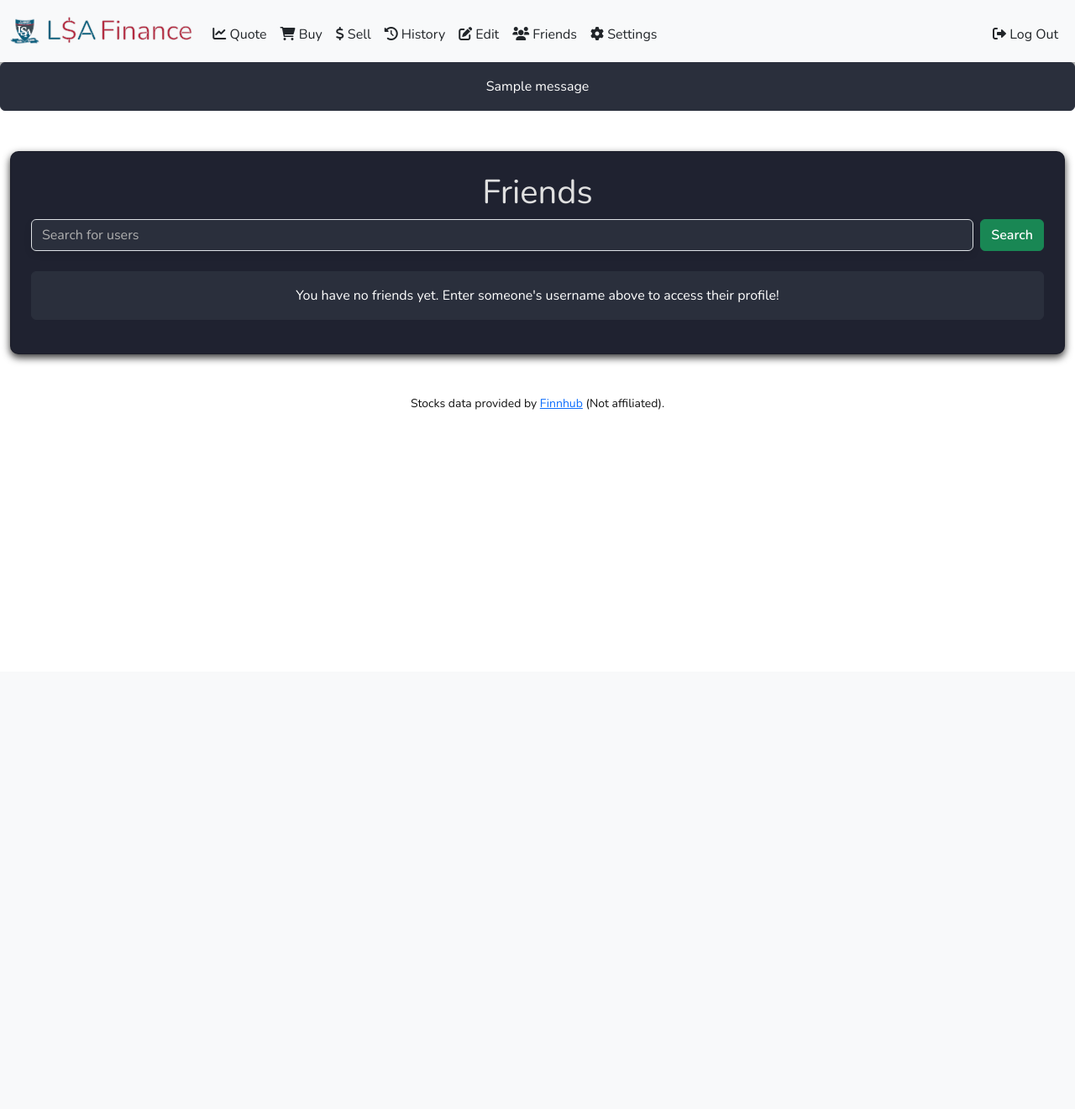
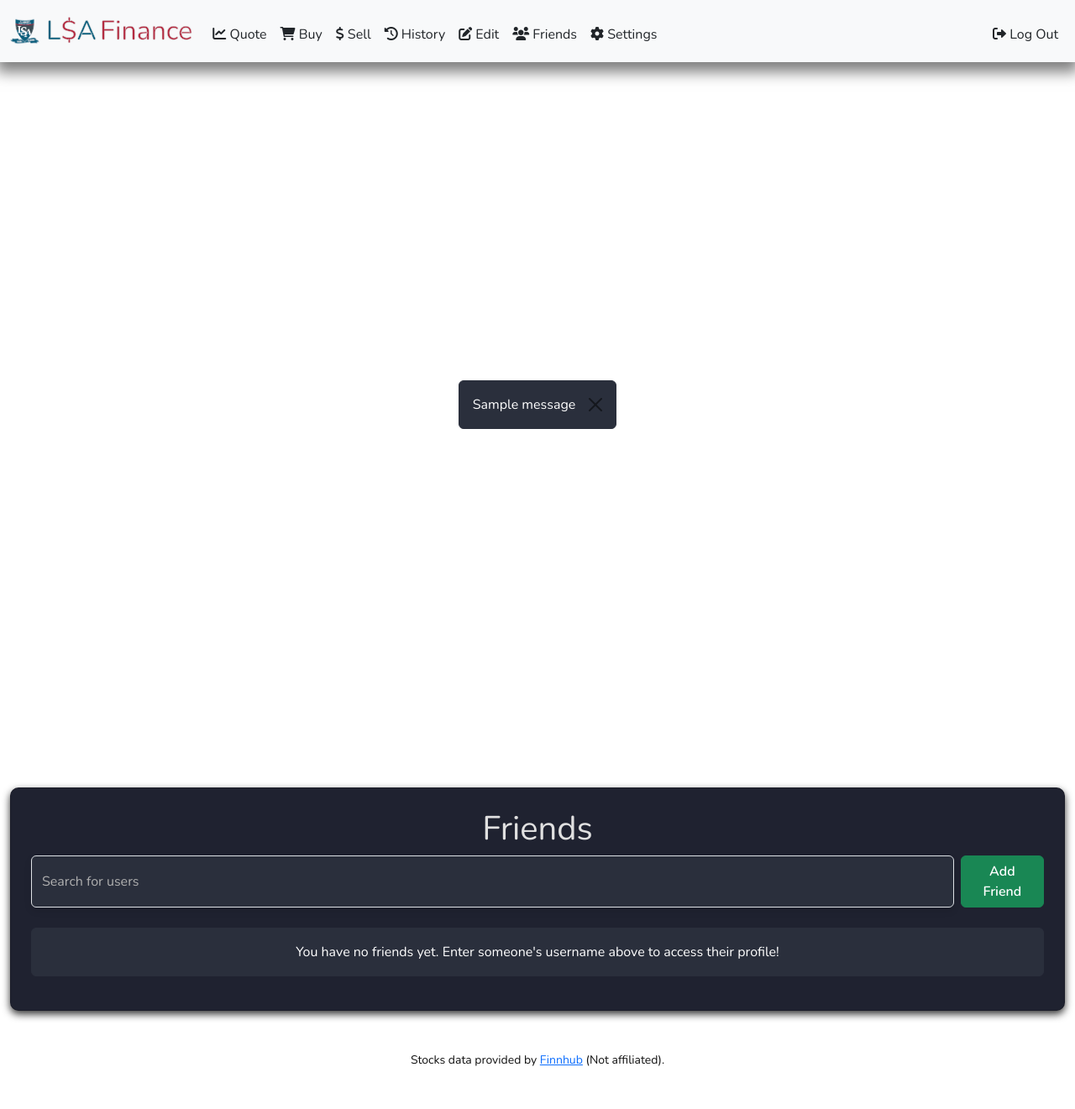
Before and after one commit to Simply-Ryan/LSA_Finance, a Flask app: page /friends in a window 1280 px wide. Shown: the whole page at 84% size. Before the commit the page ends 488 px from the top, so only its background shows below. Run offline with Flask 3, Linux system fonts and the light colour scheme; a user stored in the database is signed in; data comes from the database, SQL or seed files in the repository; both versions use the stored data as it was after the commit; tables that the repository leaves empty hold one stand-in row (values such as "Sample post"); one stand-in notice (Sample message) is shown.

Commit message:
Adding and removing friends implemented. Small fixes but new bugs.

```diff
--- a/app.py
+++ b/app.py
@@ -1,5 +1,5 @@
 import sqlite3
-from flask import Flask, redirect, render_template, request, session
+from flask import Flask, redirect, render_template, url_for, flash, request, session
 from flask_session import Session
 from werkzeug.security import check_password_hash, generate_password_hash
 from helpers import apology, using_database, login_required, check_form, lookup, usd
@@ -503,18 +503,34 @@
 def friends(connected):
     db = connected.cursor()
 
-    # Get user's friends
+    # Get user's friends (both directions)
     friends = db.execute("SELECT user2_id FROM friendships WHERE user1_id = ?", [session["user_id"]]).fetchall()
     friends += db.execute("SELECT user1_id FROM friendships WHERE user2_id = ?", [session["user_id"]]).fetchall()
 
-    # Replace IDs by usernames and filter out the current user's ID
-    friends = [list(friend) for friend in friends if friend[0] != session["user_id"]]
+    # Flatten to list of IDs, exclude self
+    friend_ids = [fid[0] for fid in friends if fid[0] != session["user_id"]]
 
-    for friend in friends:
-        user_name = db.execute("SELECT username FROM users WHERE id = ?", [friend[0]]).fetchone()
-        friend[0] = user_name[0] if user_name else "Unknown"
+    # Get usernames
+    friends_usernames = []
+    for fid in friend_ids:
+        row = db.execute("SELECT username FROM users WHERE id = ?", [fid]).fetchone()
+        if row:
+            friends_usernames.append(row[0])
+        else:
+            friends_usernames.append("Unknown")
 
-    return render_template("friends.html", friends=friends)
+    # Pending friend requests
+    requests = db.execute(
+        "SELECT id, type, sender_id FROM requests WHERE receiver_id = ? AND type = 'Friend'",
+        [session["user_id"]]
+    ).fetchall()
+    requests_list = []
+    for r in requests:
+        sender_row = db.execute("SELECT username FROM users WHERE id = ?", [r[2]]).fetchone()
+        sender_name = sender_row[0] if sender_row else "Unknown"
+        requests_list.append([r[0], r[1], sender_name])
+
+    return render_template("friends.html", friends=friends_usernames, requests=requests_list)
 
 
 @app.route("/friends/add", methods=["GET", "POST"])
@@ -530,13 +546,15 @@
     target_username = request.form.get("username")
     receiver_row = db.execute("SELECT id FROM users WHERE username = ?", [target_username]).fetchone()
     if not receiver_row:
-        return apology("User does not exist", 403)
+        flash("User does not exist.", "danger")
+        return redirect(url_for("home"))
 
     receiver_id = receiver_row[0]
     if receiver_id == session["user_id"]:
-        return apology("You cannot add yourself.", 403)
+        flash("You cannot add yourself.", "danger")
+        return redirect(url_for("home"))
 
-    # Check user didn't already receive request from friend
+    # Check if request already exists (from the other user)
     request_exists = db.execute(
         "SELECT id FROM requests WHERE type = ? AND sender_id = ? AND receiver_id = ?",
         ("Friend", receiver_id, session["user_id"])
@@ -545,28 +563,54 @@
     if request_exists:
         # If the other user already sent a request to you, auto-accept (create friendship)
         db.execute("INSERT OR IGNORE INTO friendships (user1_id, user2_id) VALUES (?, ?)", (receiver_id, session["user_id"]))
-        # Also, you might want to delete the pending reciprocal request here (optional)
         db.execute("DELETE FROM requests WHERE id = ?", (request_exists[0],))
+        flash(f"You are now friends with {target_username}!", "success")
     else:
-        # Otherwise, send a new friend request
-        # Avoid duplicate outgoing request
+        # Otherwise, check for outgoing duplicate
         outgoing_exists = db.execute(
             "SELECT id FROM requests WHERE type = ? AND sender_id = ? AND receiver_id = ?",
             ("Friend", session["user_id"], receiver_id)
         ).fetchone()
-        if not outgoing_exists:
-            db.execute("INSERT INTO requests (type, sender_id, receiver_id) VALUES (?, ?, ?)", ("Friend", session["user_id"], receiver_id))
+        if outgoing_exists:
+            flash(f"You have already sent a friend request to {target_username}.", "warning")
+        else:
+            # Create a new friend request
+            db.execute(
+                "INSERT INTO requests (type, sender_id, receiver_id) VALUES (?, ?, ?)",
+                ("Friend", session["user_id"], receiver_id)
+            )
+            flash(f"Friend request sent to {target_username}!", "success")
 
-    # Log the friend request action
+    # Log the friend request action (optional history tracking)
     db.execute(
         "INSERT INTO history (type, sender_id, receiver_id, symbol, amount, unit_value, total_value) VALUES (?, ?, ?, ?, ?, ?, ?)",
         ("FriendRequest", session["user_id"], receiver_id, "N/A", 1, 1, 1)
     )
 
     connected.commit()
+    return redirect(url_for("home"))
 
-    return redirect("/home")
+@app.route("/friends/remove", methods=["POST"])
+@login_required
+@using_database
+def remove_friend(connected):
+    db = connected.cursor()
+    username = request.form.get("username")
 
+    # Find friend ID
+    friend = db.execute("SELECT id FROM users WHERE username = ?", (username,)).fetchone()
+    if not friend:
+        return apology("User not found", 404)
+
+    friend_id = friend[0]
+    user_id = session["user_id"]
+
+    # Delete friendship both ways
+    db.execute("DELETE FROM friendships WHERE (user1_id = ? AND user2_id = ?) OR (user1_id = ? AND user2_id = ?)",
+               (user_id, friend_id, friend_id, user_id))
+    connected.commit()
+
+    return redirect("/friends")
 
 @app.route("/leagues/create", methods=["GET", "POST"])
 @login_required
@@ -588,6 +632,47 @@
 
     # Check form validity
     # TODO
+
+@app.route("/friends/accept", methods=["POST"])
+@login_required
+@using_database
+def accept_friend(connected):
+    db = connected.cursor()
+    request_id = request.form.get("request_id")
+
+    # Get request info
+    req = db.execute("SELECT sender_id, receiver_id FROM requests WHERE id = ?", (request_id,)).fetchone()
+    if not req:
+        return apology("Request not found", 404)
+
+    sender_id, receiver_id = req
+    if receiver_id != session["user_id"]:
+        return apology("Not authorized", 403)
+
+    # Create friendship
+    db.execute("INSERT OR IGNORE INTO friendships (user1_id, user2_id) VALUES (?, ?)", (sender_id, receiver_id))
+    # Delete the request
+    db.execute("DELETE FROM requests WHERE id = ?", (request_id,))
+    connected.commit()
+
+    return redirect("/friends")
+
+
+@app.route("/friends/decline", methods=["POST"])
+@login_required
+@using_database
+def decline_friend(connected):
+    db = connected.cursor()
+    request_id = request.form.get("request_id")
+
+    req = db.execute("SELECT receiver_id FROM requests WHERE id = ?", (request_id,)).fetchone()
+    if not req or req[0] != session["user_id"]:
+        return apology("Not authorized", 403)
+
+    db.execute("DELETE FROM requests WHERE id = ?", (request_id,))
+    connected.commit()
+
+    return redirect("/friends")
 
 
 # User settings
--- a/static/app.js
+++ b/static/app.js
@@ -133,6 +133,25 @@
 }
 
 // =====================
+// FRIEND REMOVE MODAL
+// =====================
+document.addEventListener('DOMContentLoaded', function () {
+    const removeModal = document.getElementById('confirmRemoveModal');
+    if (removeModal) {
+        removeModal.addEventListener('show.bs.modal', function (event) {
+            const button = event.relatedTarget;
+            const username = button.getAttribute('data-username');
+
+            const friendName = removeModal.querySelector('#friendName');
+            const friendUsernameInput = removeModal.querySelector('#friendUsername');
+
+            friendName.textContent = username;
+            friendUsernameInput.value = username;
+        });
+    }
+});
+
+// =====================
 // DOCUMENT READY
 // =====================
 document.addEventListener("DOMContentLoaded", function () {
--- a/templates/friends.html
+++ b/templates/friends.html
@@ -11,9 +11,9 @@
     <!-- Search bar -->
     <div class="row mb-4">
         <div class="col-12">
-            <form class="d-flex" action="/profile" method="GET">
-                <input class="form-control me-2" type="search" placeholder="Search for users" aria-label="Search" name="username">
-                <button class="btn btn-success" type="submit">Search</button>
+            <form id="add-friend-form" class="d-flex" action="/friends/add" method="POST">
+                <input class="form-control me-2" type="search" placeholder="Search for users" aria-label="Search" name="username" required>
+                <button class="btn btn-success" type="submit">Add Friend</button>
             </form>
         </div>
     </div>
@@ -32,7 +32,7 @@
                             <h5 class="card-title">{{ friend }}</h5>
                             <p class="card-text text-muted">Some additional info about the user.</p>
                             <div class="d-flex justify-content-between">
-                                <a href="#" class="btn btn-danger btn-sm"><i class="fas fa-user-minus"></i> Remove</a>
+                                <a href="#" class="btn btn-danger btn-sm remove-friend-btn" data-friend="{{ friend }}"><i class="fas fa-user-minus"></i> Remove</a>
                                 <a href="#" class="btn btn-primary btn-sm"><i class="fas fa-envelope"></i> Message</a>
                                 <a href="#" class="btn btn-success btn-sm"><i class="fas fa-user-plus"></i> Invite</a>
                             </div>
@@ -42,5 +42,75 @@
             {% endfor %}
         </div>
     {% endif %}
+
+    {% if requests %}
+        <h2>Pending Friend Requests</h2>
+        <ul class="list-group mb-4">
+            {% for req in requests %}
+                <li class="list-group-item d-flex justify-content-between align-items-center">
+                    <span>{{ req[2] }} wants to be your friend</span>
+                    <div>
+                        <form action="/friends/accept" method="POST" style="display:inline;">
+                            <input type="hidden" name="request_id" value="{{ req[0] }}">
+                            <button class="btn btn-success btn-sm">Accept</button>
+                        </form>
+                        <form action="/friends/decline" method="POST" style="display:inline;">
+                            <input type="hidden" name="request_id" value="{{ req[0] }}">
+                            <button class="btn btn-danger btn-sm">Decline</button>
+                        </form>
+                    </div>
+                </li>
+            {% endfor %}
+        </ul>
+    {% endif %}
 </div>
+
+<!-- Friend Request Sent Modal -->
+<div class="modal fade" id="friendRequestSentModal" tabindex="-1" aria-labelledby="friendRequestSentLabel" aria-hidden="true">
+  <div class="modal-dialog modal-dialog-centered">
+    <div class="modal-content">
+      <div class="modal-header bg-success text-white">
+        <h5 class="modal-title" id="friendRequestSentLabel">Friend Request Sent</h5>
+        <button type="button" class="btn-close btn-close-white" data-bs-dismiss="modal" aria-label="Close"></button>
+      </div>
+      <div class="modal-body">
+        Your friend request has been sent successfully!
+      </div>
+      <div class="modal-footer">
+        <button type="button" class="btn btn-success" data-bs-dismiss="modal">OK</button>
+      </div>
+    </div>
+  </div>
+</div>
+
 {% endblock %}
+
+{% block scripts %}
+<script>
+document.addEventListener("DOMContentLoaded", function () {
+    const addFriendForm = document.getElementById("add-friend-form");
+
+    addFriendForm.addEventListener("submit", function (e) {
+        e.preventDefault(); // prevent normal form submission
+
+        const formData = new FormData(addFriendForm);
+
+        fetch(addFriendForm.action, {
+            method: "POST",
+            body: formData
+        })
+        .then(response => {
+            if (response.ok) {
+                // show confirmation modal
+                const modal = new bootstrap.Modal(document.getElementById("friendRequestSentModal"));
+                modal.show();
+                addFriendForm.reset();
+            } else {
+                alert("Error sending friend request.");
+            }
+        })
+        .catch(() => alert("Network error while sending friend request."));
+    });
+});
+</script>
+{% endblock %}
--- a/templates/layout.html
+++ b/templates/layout.html
@@ -58,8 +58,8 @@
                 {% else %}
                     <!-- Guest Nav -->
                     <ul class="navbar-nav ms-auto mt-2">
-                        <li class="nav-item"><a class="nav-link" href="/register">Register</a></li>
-                        <li class="nav-item"><a class="nav-link" href="/login">Log In</a></li>
+                        <li class="nav-item"><a class="nav-link" href="/register"><i class="fa-solid fa-user-plus"></i> Register</a></li>
+                        <li class="nav-item"><a class="nav-link" href="/login"><i class="fa-solid fa-right-to-bracket"></i> Log In</a></li>
                     </ul>
                 {% endif %}
             </div>
@@ -67,41 +67,23 @@
     </nav>
 
     <!-- FLASH MESSAGES -->
-    {% if get_flashed_messages() %}
-        <header>
-            <div class="alert alert-primary mb-0 text-center" role="alert">
-                {{ get_flashed_messages() | join(" ") }}
+    {% with messages = get_flashed_messages(with_categories=true) %}
+        {% if messages %}
+            <div class="container mt-3">
+                {% for category, message in messages %}
+                    <div class="alert alert-{{ category }} alert-dismissible fade show text-center" role="alert">
+                        {{ message }}
+                        <button type="button" class="btn-close" data-bs-dismiss="alert" aria-label="Close"></button>
+                    </div>
+                {% endfor %}
             </div>
-        </header>
-    {% endif %}
+        {% endif %}
+    {% endwith %}
 
     <!-- MAIN CONTENT -->
     <main class="container-fluid py-5 text-center">
         {% block main %}{% endblock %}
     </main>
-
-    <!-- MODAL TEMPLATE (Optional) -->
-    {#
-    <div class="modal fade" id="myModal" tabindex="-1" aria-labelledby="modalTitle" aria-hidden="true">
-        <div class="modal-dialog">
-            <div class="modal-content">
-                <div class="modal-header">
-                    <h5 class="modal-title" id="modalTitle">{% block modal_header %}{% endblock %}</h5>
-                    <button type="button" class="btn-close" data-bs-dismiss="modal" aria-label="Close"></button>
-                </div>
-                <div class="modal-body">
-                    {% block modal_body %}{% endblock %}
-                </div>
-                <div class="modal-footer">
-                    {% block modal_footer %}
-                        <button type="button" class="btn btn-secondary" data-bs-dismiss="modal">Close</button>
-                        <button type="button" class="btn btn-primary">Save changes</button>
-                    {% endblock %}
-                </div>
-            </div>
-        </div>
-    </div>
-    #}
 
     <!-- FOOTER -->
     <footer class="mb-5 small text-center">
```
Also changed, not shown: templates/edit.html (+5 -3 lines), database.db, 2 other files.
